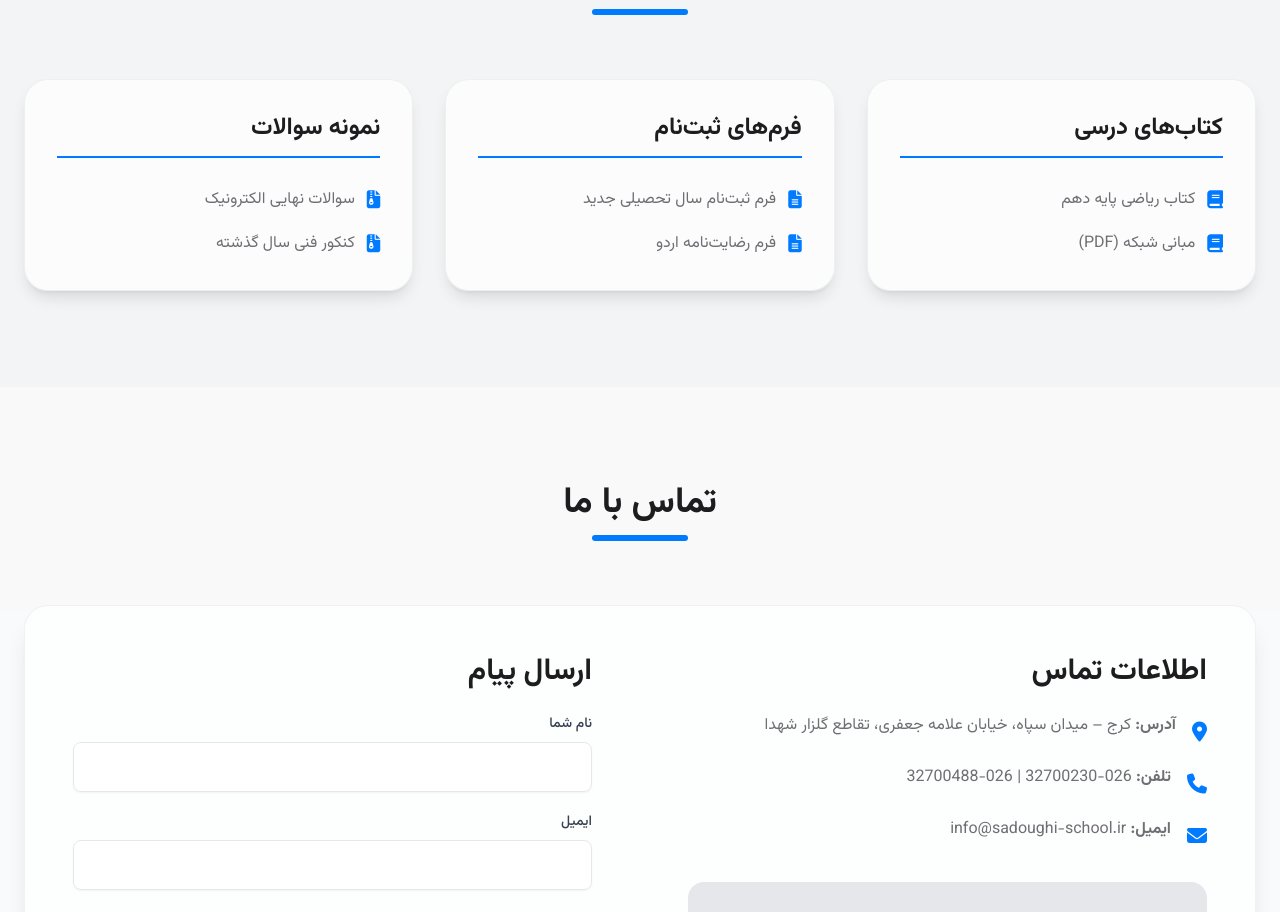
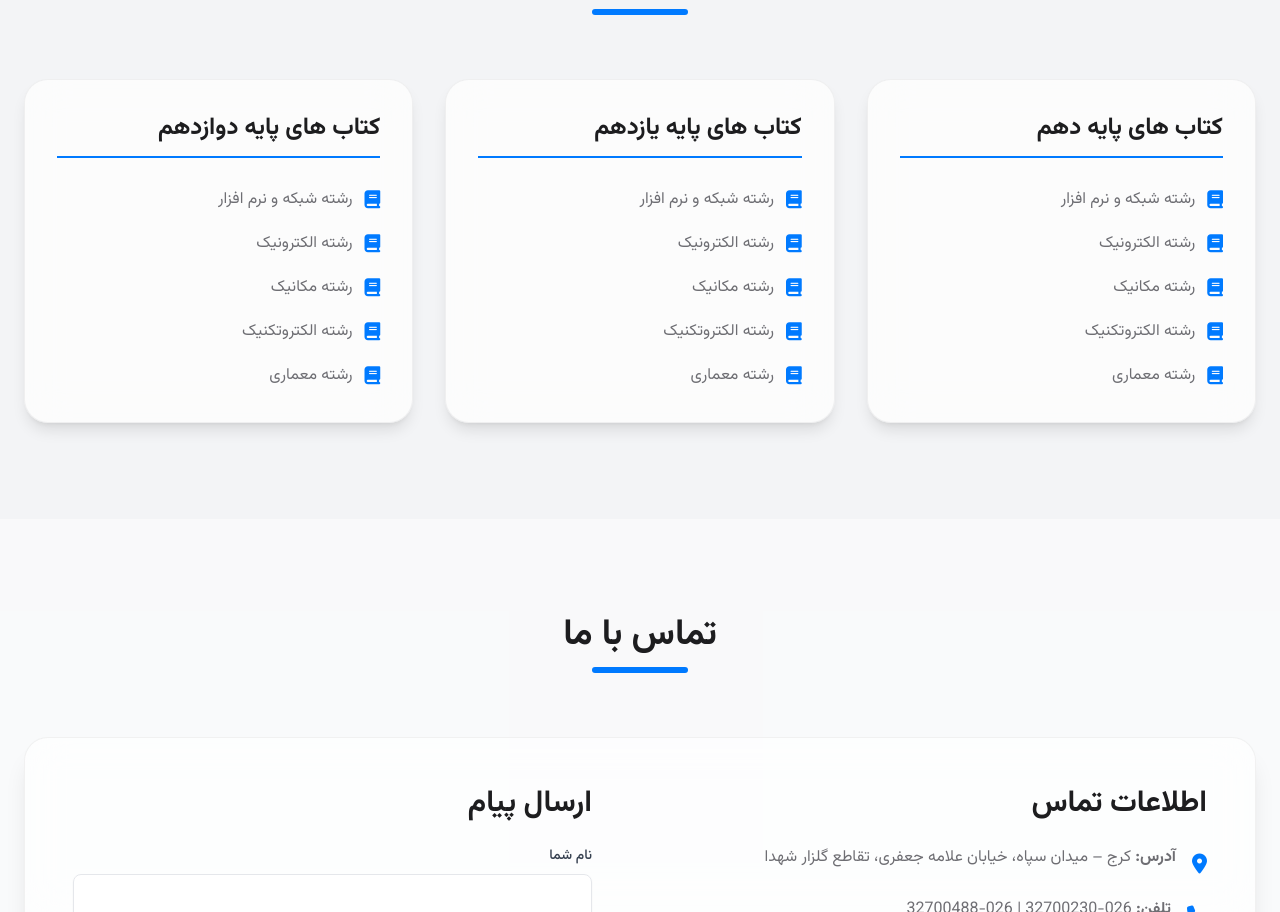
Before and after one commit to RAMA-company/Sadoughi-Technical-Vocational-High-School, a plain HTML site: page index.html in a window 1280 px wide. Shown: the part 3454-4366 px from the top of the page. Drawn offline with nearby package versions, Linux system fonts and the light colour scheme; grey boxes are pictures that could not be loaded.

Commit message:
Update index.html

```diff
--- a/index.html
+++ b/index.html
@@ -51,7 +51,7 @@
         "postalCode": "3134512345"
       },
       "telephone": "+982632700488",
-      "url": "https://your-domain.com"
+      "url": "https://rama-company.github.io/Sadoughi-Technical-Vocational-High-School"
     }
     </script>
 
@@ -264,26 +264,35 @@
                 <div class="grid grid-cols-1 md:grid-cols-3 gap-8" data-stagger-children>
                     <!-- Category -->
                     <div class="glass-effect p-8 rounded-3xl shadow-lg animate-on-scroll">
-                        <h3 class="text-2xl font-bold mb-4 text-[var(--primary-text-color)] border-b-2 border-[var(--accent-color)] pb-3">کتاب‌های درسی</h3>
+                        <h3 class="text-2xl font-bold mb-4 text-[var(--primary-text-color)] border-b-2 border-[var(--accent-color)] pb-3">کتاب های پایه دهم</h3>
                         <ul class="space-y-4 pt-3">
-                            <li><a href="#" class="flex items-center text-[var(--secondary-text-color)] hover:text-[var(--accent-color)] transition"><i class="fas fa-book ml-3 text-[var(--accent-color)] text-lg"></i> کتاب ریاضی پایه دهم</a></li>
-                            <li><a href="#" class="flex items-center text-[var(--secondary-text-color)] hover:text-[var(--accent-color)] transition"><i class="fas fa-book ml-3 text-[var(--accent-color)] text-lg"></i> مبانی شبکه (PDF)</a></li>
+                            <li><a href="#" class="flex items-center text-[var(--secondary-text-color)] hover:text-[var(--accent-color)] transition"><i class="fas fa-book ml-3 text-[var(--accent-color)] text-lg"></i>رشته شبکه و نرم افزار</a></li>
+                            <li><a href="#" class="flex items-center text-[var(--secondary-text-color)] hover:text-[var(--accent-color)] transition"><i class="fas fa-book ml-3 text-[var(--accent-color)] text-lg"></i>رشته الکترونیک</a></li>
+                            <li><a href="#" class="flex items-center text-[var(--secondary-text-color)] hover:text-[var(--accent-color)] transition"><i class="fas fa-book ml-3 text-[var(--accent-color)] text-lg"></i>رشته مکانیک</a></li>
+                            <li><a href="#" class="flex items-center text-[var(--secondary-text-color)] hover:text-[var(--accent-color)] transition"><i class="fas fa-book ml-3 text-[var(--accent-color)] text-lg"></i>رشته الکتروتکنیک</a></li>
+                            <li><a href="#" class="flex items-center text-[var(--secondary-text-color)] hover:text-[var(--accent-color)] transition"><i class="fas fa-book ml-3 text-[var(--accent-color)] text-lg"></i>رشته معماری</a></li>
                         </ul>
                     </div>
                     <!-- Category -->
                     <div class="glass-effect p-8 rounded-3xl shadow-lg animate-on-scroll">
-                        <h3 class="text-2xl font-bold mb-4 text-[var(--primary-text-color)] border-b-2 border-[var(--accent-color)] pb-3">فرم‌های ثبت‌نام</h3>
+                        <h3 class="text-2xl font-bold mb-4 text-[var(--primary-text-color)] border-b-2 border-[var(--accent-color)] pb-3">کتاب های پایه یازدهم</h3>
                         <ul class="space-y-4 pt-3">
-                            <li><a href="#" class="flex items-center text-[var(--secondary-text-color)] hover:text-[var(--accent-color)] transition"><i class="fas fa-file-alt ml-3 text-[var(--accent-color)] text-lg"></i> فرم ثبت‌نام سال تحصیلی جدید</a></li>
-                            <li><a href="#" class="flex items-center text-[var(--secondary-text-color)] hover:text-[var(--accent-color)] transition"><i class="fas fa-file-alt ml-3 text-[var(--accent-color)] text-lg"></i> فرم رضایت‌نامه اردو</a></li>
+                            <li><a href="#" class="flex items-center text-[var(--secondary-text-color)] hover:text-[var(--accent-color)] transition"><i class="fas fa-book ml-3 text-[var(--accent-color)] text-lg"></i>رشته شبکه و نرم افزار</a></li>
+                            <li><a href="#" class="flex items-center text-[var(--secondary-text-color)] hover:text-[var(--accent-color)] transition"><i class="fas fa-book ml-3 text-[var(--accent-color)] text-lg"></i>رشته الکترونیک</a></li>
+                            <li><a href="#" class="flex items-center text-[var(--secondary-text-color)] hover:text-[var(--accent-color)] transition"><i class="fas fa-book ml-3 text-[var(--accent-color)] text-lg"></i>رشته مکانیک</a></li>
+                            <li><a href="#" class="flex items-center text-[var(--secondary-text-color)] hover:text-[var(--accent-color)] transition"><i class="fas fa-book ml-3 text-[var(--accent-color)] text-lg"></i>رشته الکتروتکنیک</a></li>
+                            <li><a href="#" class="flex items-center text-[var(--secondary-text-color)] hover:text-[var(--accent-color)] transition"><i class="fas fa-book ml-3 text-[var(--accent-color)] text-lg"></i>رشته معماری</a></li>
                         </ul>
                     </div>
                     <!-- Category -->
                     <div class="glass-effect p-8 rounded-3xl shadow-lg animate-on-scroll">
-                        <h3 class="text-2xl font-bold mb-4 text-[var(--primary-text-color)] border-b-2 border-[var(--accent-color)] pb-3">نمونه سوالات</h3>
+                        <h3 class="text-2xl font-bold mb-4 text-[var(--primary-text-color)] border-b-2 border-[var(--accent-color)] pb-3">کتاب های پایه دوازدهم</h3>
                         <ul class="space-y-4 pt-3">
-                            <li><a href="#" class="flex items-center text-[var(--secondary-text-color)] hover:text-[var(--accent-color)] transition"><i class="fas fa-file-archive ml-3 text-[var(--accent-color)] text-lg"></i> سوالات نهایی الکترونیک</a></li>
-                            <li><a href="#" class="flex items-center text-[var(--secondary-text-color)] hover:text-[var(--accent-color)] transition"><i class="fas fa-file-archive ml-3 text-[var(--accent-color)] text-lg"></i> کنکور فنی سال گذشته</a></li>
+                            <li><a href="#" class="flex items-center text-[var(--secondary-text-color)] hover:text-[var(--accent-color)] transition"><i class="fas fa-book ml-3 text-[var(--accent-color)] text-lg"></i>رشته شبکه و نرم افزار</a></li>
+                            <li><a href="#" class="flex items-center text-[var(--secondary-text-color)] hover:text-[var(--accent-color)] transition"><i class="fas fa-book ml-3 text-[var(--accent-color)] text-lg"></i>رشته الکترونیک</a></li>
+                            <li><a href="#" class="flex items-center text-[var(--secondary-text-color)] hover:text-[var(--accent-color)] transition"><i class="fas fa-book ml-3 text-[var(--accent-color)] text-lg"></i>رشته مکانیک</a></li>
+                            <li><a href="#" class="flex items-center text-[var(--secondary-text-color)] hover:text-[var(--accent-color)] transition"><i class="fas fa-book ml-3 text-[var(--accent-color)] text-lg"></i>رشته الکتروتکنیک</a></li>
+                            <li><a href="#" class="flex items-center text-[var(--secondary-text-color)] hover:text-[var(--accent-color)] transition"><i class="fas fa-book ml-3 text-[var(--accent-color)] text-lg"></i>رشته معماری</a></li>
                         </ul>
                     </div>
                 </div>
```
